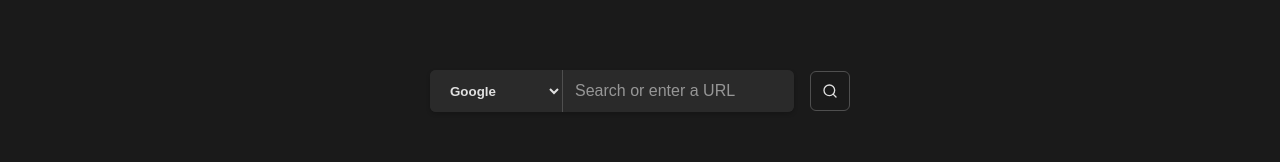
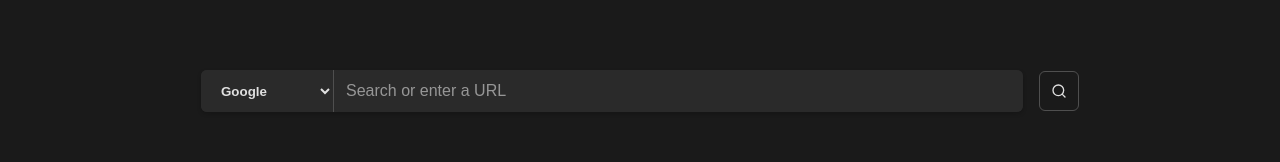
Before and after one commit to redradman/foxdash, a Svelte app: page / in a window 1280 px wide. Shown: the part 256-418 px from the top of the page. Built offline with nearby package versions, Linux system fonts and the light colour scheme.

Commit message:
update the size of search bar

```diff
--- a/src/components/SearchBar.svelte
+++ b/src/components/SearchBar.svelte
@@ -47,12 +47,14 @@
     justify-content: center;
     align-items: center;
     gap: 1rem;
+    width: 100%;
+    max-width: 1400px;
+    margin: 0 auto;
   }
 
   .search-bar {
     display: flex;
-    width: 100%;
-    max-width: 800px;
+    flex: 1;
     background-color: var(--surface-color);
     border-radius: var(--border-radius);
     box-shadow: var(--box-shadow);
```
